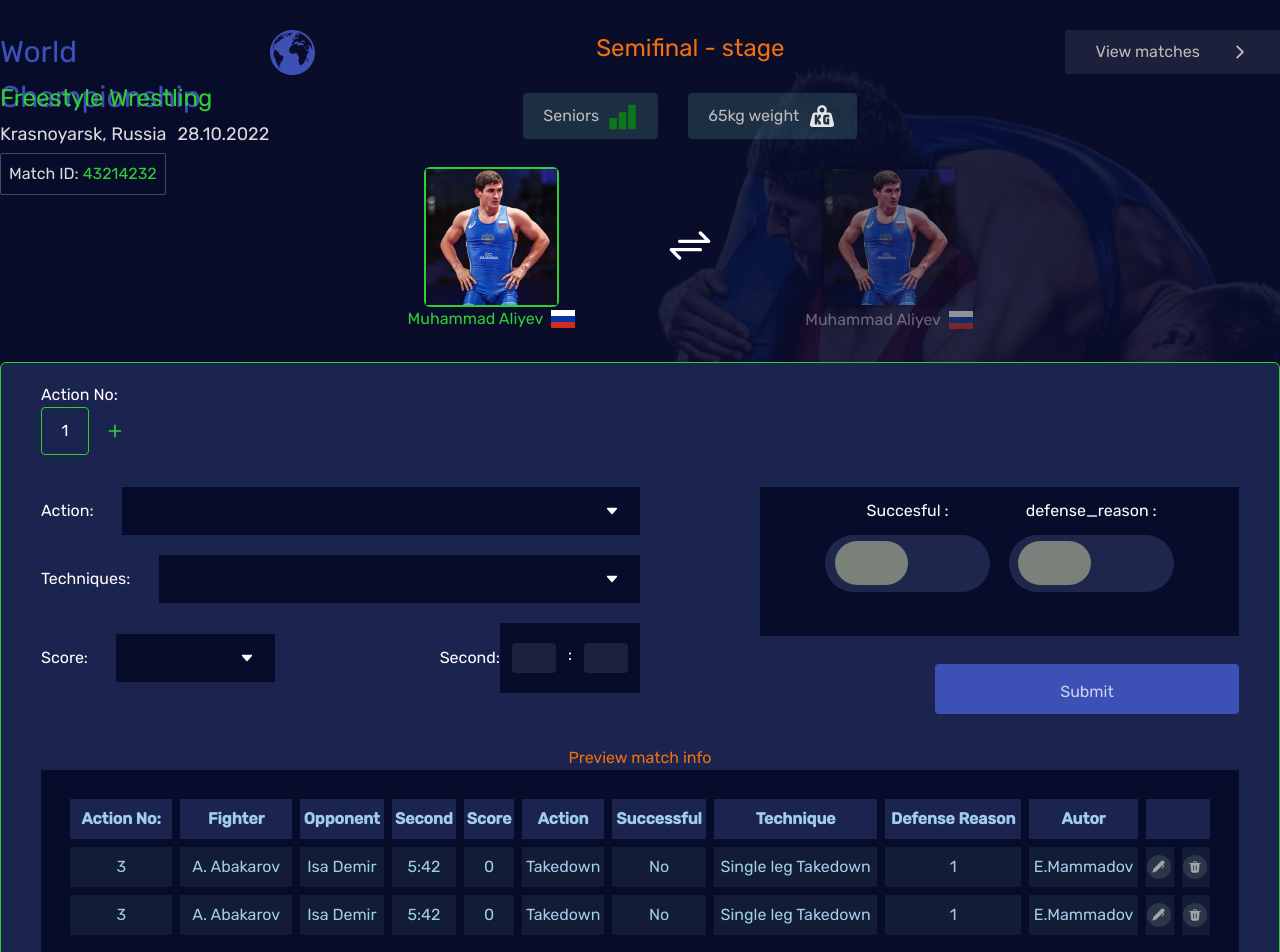
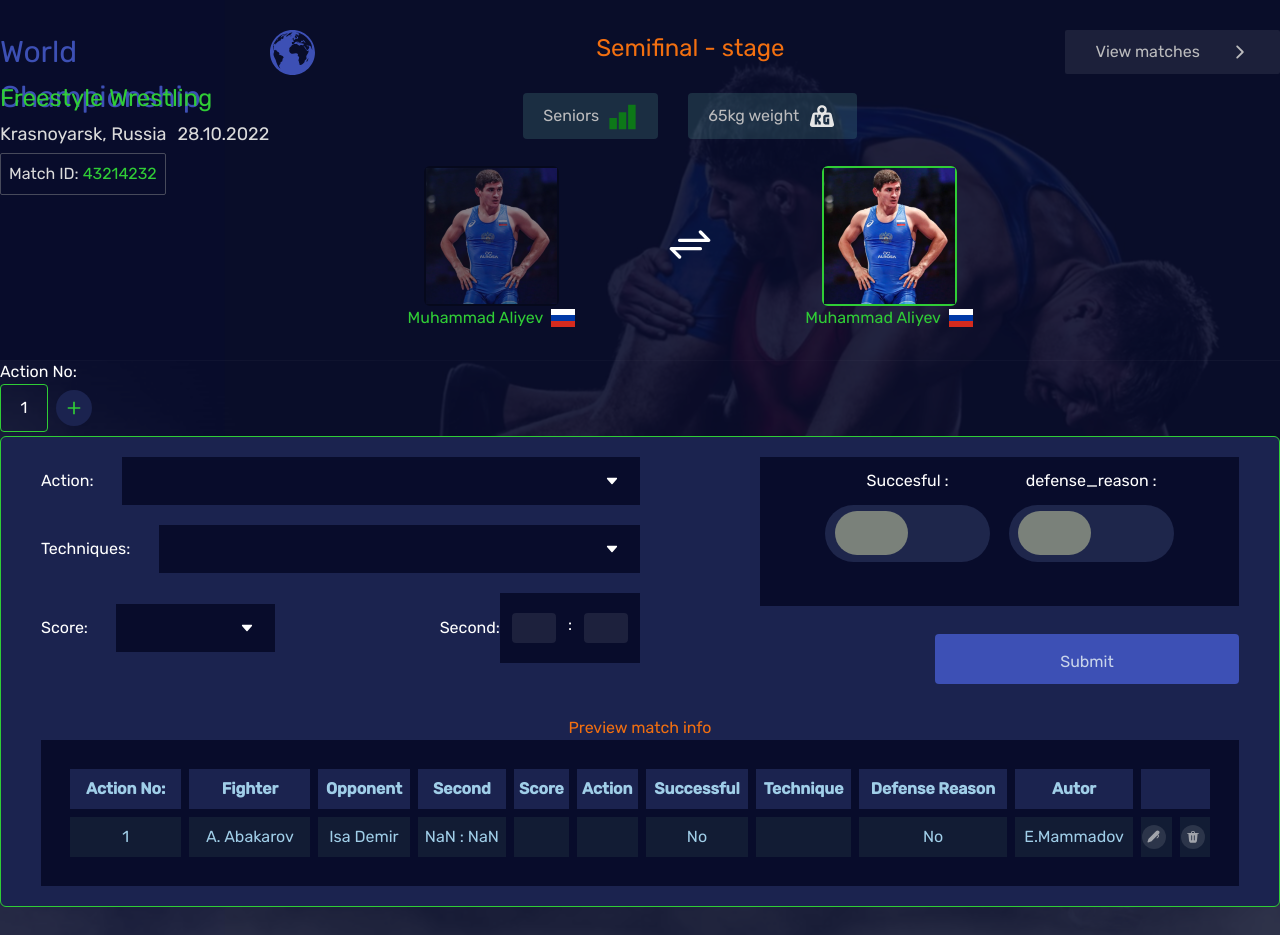
Before and after one commit to QssAnalytic/WrestlingDataFront, a React (Vite) app: page / in a window 1280 px wide. Shown: the top 952 px of the page. Built offline with nearby package versions, Linux system fonts and the light colour scheme.

Commit message:
added wrestler fn

```diff
--- a/src/App.jsx
+++ b/src/App.jsx
@@ -1,9 +1,15 @@
 import React from "react";
 import Header from "./components/Header";
 import Table from "./components/Table";
-import ActionForm from "./components/ActionForm";
+import ActionForm from "./components/Action/ActionForm";
+import { useContext } from "react";
+import { FormContext } from "./context/FormContext";
+import ActionCounter from "./components/Action/ActionCounter";
 
 export default function App() {
+  const { actionsBase, singleAction, setSingleAction } =
+    useContext(FormContext);
+
   return (
     <>
       <Header />
@@ -11,6 +17,11 @@ export default function App() {
         <div className="container m-auto">
           <div className="main-inner mb-7">
             <div className="action-form text-white flex flex-col gap-1">
+              <ActionCounter
+                actionsBase={actionsBase}
+                setActiveAction={setSingleAction}
+                activeAction={singleAction}
+              />
               <div className="flex flex-col gap-8 bg-wSecMain border border-wGreen rounded-md py-5 px-10">
                 <ActionForm />
                 <Table />
--- a/src/components/ActionCounter.jsx
+++ b/src/components/Action/ActionCounter.jsx
@@ -1,33 +1,22 @@
 import React, { useContext } from "react";
 import { IoMdAdd } from "react-icons/io";
-import { v4 as aId } from "uuid";
-import { useState } from "react";
-import { FormContext } from "../context/FormContext";
+import { FormContext } from "../../context/FormContext";
 
 export default function ActionCounter({
   actionsBase,
   setActiveAction,
   activeAction,
-  setActiveId,
-  activeId
 }) {
 
   const {createNewAction} = useContext(FormContext);
-  // const [actionNumber, setActionNumber] = useState(0);
-  // const actionDummies = Array.from(
-  //   { length: actionNumber },
-  //   (_, index) => index
-  // );
 
   const handleActiveAction = (e) => {
     console.log("action id selected", e.currentTarget.id);
-    setActiveId(e.currentTarget.id);
     setActiveAction(...actionsBase.filter((action)=> action.actionId === e.currentTarget.id))
   };
 
   const handleNewAction = () => {
     createNewAction();
-    // setActionNumber((actionNum) => actionNum + 1);
   };
 
 
--- a/src/components/ActionForm.jsx
+++ b/src/components/Action/ActionForm.jsx
@@ -1,10 +1,9 @@
 import React, { useContext } from "react";
-import SelectBox from "../components/SelectBox";
+import SelectBox from "../SelectBox";
 import { useState } from "react";
-import Chekbox from "./Chekbox";
-import Time from "./Time";
-import ActionCounter from "./ActionCounter";
-import { FormContext } from "../context/FormContext";
+import Chekbox from "../Chekbox";
+import Time from "../Time";
+import { FormContext } from "../../context/FormContext";
 
 export default function ActionForm() {
   const { addAction, actionsBase, singleAction, setSingleAction } =
@@ -13,7 +12,6 @@ export default function ActionForm() {
   const [formData, setFormData] = useState({
     matchId: 43214232,
   });
-  const [activeId, setActiveId] = useState("");
   const [openSelect, setOpenSelect] = useState({
     action: false,
     techniques: false,
@@ -43,19 +41,12 @@ export default function ActionForm() {
 
   return (
     <>
-      <ActionCounter
-        actionsBase={actionsBase}
-        setActiveAction={setSingleAction}
-        activeAction={singleAction}
-        setActiveId={setActiveId}
-        activeId={activeId}
-      />
       {actionsBase?.map((action) => {
         return action?.actionId === singleAction?.actionId ? (
           <form
             id={`${action?.actionId}`}
             className={`w-full flex justify-between ${
-              action.isSubmitted ? "pointer-events-none" : null
+              action.isSubmitted ? "pointer-events-none opacity-[40%]" : null
             }`}
             onSubmit={handleSubmit}
             aria-disabled={true}
@@ -88,11 +79,11 @@ export default function ActionForm() {
                   ok
                 />
                 <Time
-                id={'time'}
-                name={'time'}
-                activeAction={singleAction}
-                setActiveAction={setSingleAction}
-                 />
+                  id={"time"}
+                  name={"time"}
+                  activeAction={singleAction}
+                  setActiveAction={setSingleAction}
+                />
               </div>
             </div>
             <div className="action-right flex flex-col basis-[40%] gap-7 rounded">
--- a/src/components/Header.jsx
+++ b/src/components/Header.jsx
@@ -1,13 +1,39 @@
-import React from "react";
+import React, { useState } from "react";
 import logo from "../assets/header-logo.svg";
 import level from "../assets/level.svg";
 import weight from "../assets/weight.svg";
-import wrestler from "../assets/wrestler.png";
-import nationality from "../assets/nationality.svg";
 import change from "../assets/change.svg";
 import { IoIosArrowForward } from "react-icons/io";
+import Wrestler from "./Wrestler";
 
 export default function Header() {
+  const [activeWrestler, setActiveWrestler] = useState({
+    first: false,
+    second: true,
+  });
+
+  const handleWrestler = () => {
+    setActiveWrestler({
+      [Object.keys(activeWrestler)[0]]:
+        !activeWrestler[Object.keys(activeWrestler)[0]],
+      [Object.keys(activeWrestler)[1]]:
+        !activeWrestler[Object.keys(activeWrestler)[1]],
+    });
+  };
+
+  const changeWrestler = () => {
+    setActiveWrestler({
+      [Object.keys(activeWrestler)[0]]:
+        !activeWrestler[Object.keys(activeWrestler)[0]],
+      [Object.keys(activeWrestler)[1]]:
+        !activeWrestler[Object.keys(activeWrestler)[1]],
+    });
+  };
+
+  console.log("check active wrestlers", activeWrestler);
+
+  console.log("wrestlers", activeWrestler);
+
   return (
     <header className="header w-full">
       <div className="container m-auto">
@@ -54,31 +80,23 @@ export default function Header() {
             </div>
             <div className="wrestlers flex justify-between items-center gap-[5.62rem]">
               {/* Wrestler first */}
-              <div className="wrestler flex flex-col  items-center justify-center">
-                <div className="wrestler-img w-fit border-[2px] rounded-md border-wGreen">
-                  <img src={wrestler} alt="wrestler" />
-                </div>
-                <div className="wrestler-name-nationality flex gap-2 ">
-                  <p className="name text-wGreen">Muhammad Aliyev</p>
-                  <img src={nationality} alt="nationality" className="" />
-                </div>
-              </div>
+              <Wrestler
+                id={"first"}
+                activeWrestler={activeWrestler}
+                handleWrestler={handleWrestler}
+              />
               {/* Button for changing player */}
               <div className="btn-container">
-                <button className="btn-chnage">
+                <button className="btn-chnage" onClick={changeWrestler}>
                   <img src={change} alt="change" />
                 </button>
               </div>
               {/* Wrestler second */}
-              <div className="wrestler opacity-[50%] flex flex-col items-center justify-center">
-                <div className="wrestler-img w-fit border-[3px] rounded-md border-[#000] border-opacity-[30%]">
-                  <img src={wrestler} alt="wrestler" />
-                </div>
-                <div className="wrestler-name-nationality flex gap-2">
-                  <p className="name text-wShadow">Muhammad Aliyev</p>
-                  <img src={nationality} alt="nationality" />
-                </div>
-              </div>
+              <Wrestler
+                id={"second"}
+                activeWrestler={activeWrestler}
+                handleWrestler={handleWrestler}
+              />
             </div>
           </div>
           <div className="header-right">
--- a/src/components/Row.jsx
+++ b/src/components/Row.jsx
@@ -1,19 +1,21 @@
 import React from "react";
-import deleteIcon from '../assets/delete.svg';
-import editIcon from '../assets/edit.svg'
+import deleteIcon from "../assets/delete.svg";
+import editIcon from "../assets/edit.svg";
 
-export default function Row() {
+export default function Row(props) {
   return (
     <tr className="text-center mb-8">
-        <td>3</td>
+      <td>{props.index}</td>
       <td className="p-2">A. Abakarov</td>
       <td>Isa Demir</td>
-        <td>5:42</td>
-        <td>0</td>
-        <td>Takedown</td>
-        <td>No</td>
-        <td>Single leg Takedown</td>
-        <td>1</td>
+      <td>
+        {Math.floor(props.time / 60)} : {props.time % 60}
+      </td>
+      <td>{props.score}</td>
+      <td>{props.action}</td>
+      <td>{props.succesful ? "Yes" : "No"}</td>
+      <td>{props.techniques}</td>
+      <td>{props.defenseReason ? "Yes" : "No"}</td>
       <td>E.Mammadov</td>
       <td>
         <button className="w-[1.5rem] h-[1.5rem] flex items-center rounded-3xl p-[5px] bg-[#2C354A]">
--- a/src/components/SelectBox.jsx
+++ b/src/components/SelectBox.jsx
@@ -37,7 +37,7 @@ export default function SelectBox({
             openSelect={openSelect}
             id={id}
             setActiveAction={setActiveAction}
-            data={ok ? [0,1,2,4] : ['Takedown','Takedown','Freestyle']}
+            data={ok ? [0,1,2,4] : ['Takedown','Waist Roll','Reverse Headlock','Switch','Freestyle']}
           />
         </div>
       </div>
--- a/src/components/Table.jsx
+++ b/src/components/Table.jsx
@@ -1,7 +1,11 @@
 import React from "react";
 import Row from "./Row";
+import { useContext } from "react";
+import { FormContext } from "../context/FormContext";
 
 export default function Table() {
+  const { actionsBase } = useContext(FormContext);
+
   return (
     <>
       <div className="match-info">
@@ -12,7 +16,7 @@ export default function Table() {
             style={{
               border: "1px solid transparent",
               borderCollapse: "separate",
-              borderSpacing : '8px'
+              borderSpacing: "8px",
             }}
           >
             <thead className="rounded-sm bg-wSecMain text-wText font-[400]">
@@ -31,8 +35,17 @@ export default function Table() {
               </tr>
             </thead>
             <tbody className="rounded-sm bg-[#121C34] text-wText font-[400]">
-              <Row />
-              <Row />
+              {actionsBase.map((action, index) => {
+                return (<Row
+                  index={index + 1}
+                  time={action.time}
+                  action={action.action}
+                  techniques={action.techniques}
+                  score={action.score}
+                  succesful={action.Succesful}
+                  defenseReason={action['defense_reason']}
+                />);
+              })}
             </tbody>
           </table>
         </div>
--- /dev/null
+++ b/src/components/Wrestler.jsx
@@ -0,0 +1,26 @@
+import React from "react";
+import wrestler from "../assets/wrestler.png";
+import nationality from "../assets/nationality.svg";
+
+export default function Wrestler({ id, activeWrestler, handleWrestler }) {
+  return (
+    <div
+      className={`wrestler flex flex-col  items-center justify-center`}
+      onClick={handleWrestler}
+    >
+      <div
+        className={`wrestler-img w-fit border-[2px] rounded-md ${
+          activeWrestler[id]
+            ? " border-wGreen"
+            : "border-[#000] border-opacity-[60%] opacity-[50%]"
+        }`}
+      >
+        <img src={wrestler} alt="wrestler" />
+      </div>
+      <div className="wrestler-name-nationality flex gap-2 ">
+        <p className="name text-wGreen">Muhammad Aliyev</p>
+        <img src={nationality} alt="nationality" className="" />
+      </div>
+    </div>
+  );
+}
```
Lines whose indentation alone changed are shown as unchanged.
